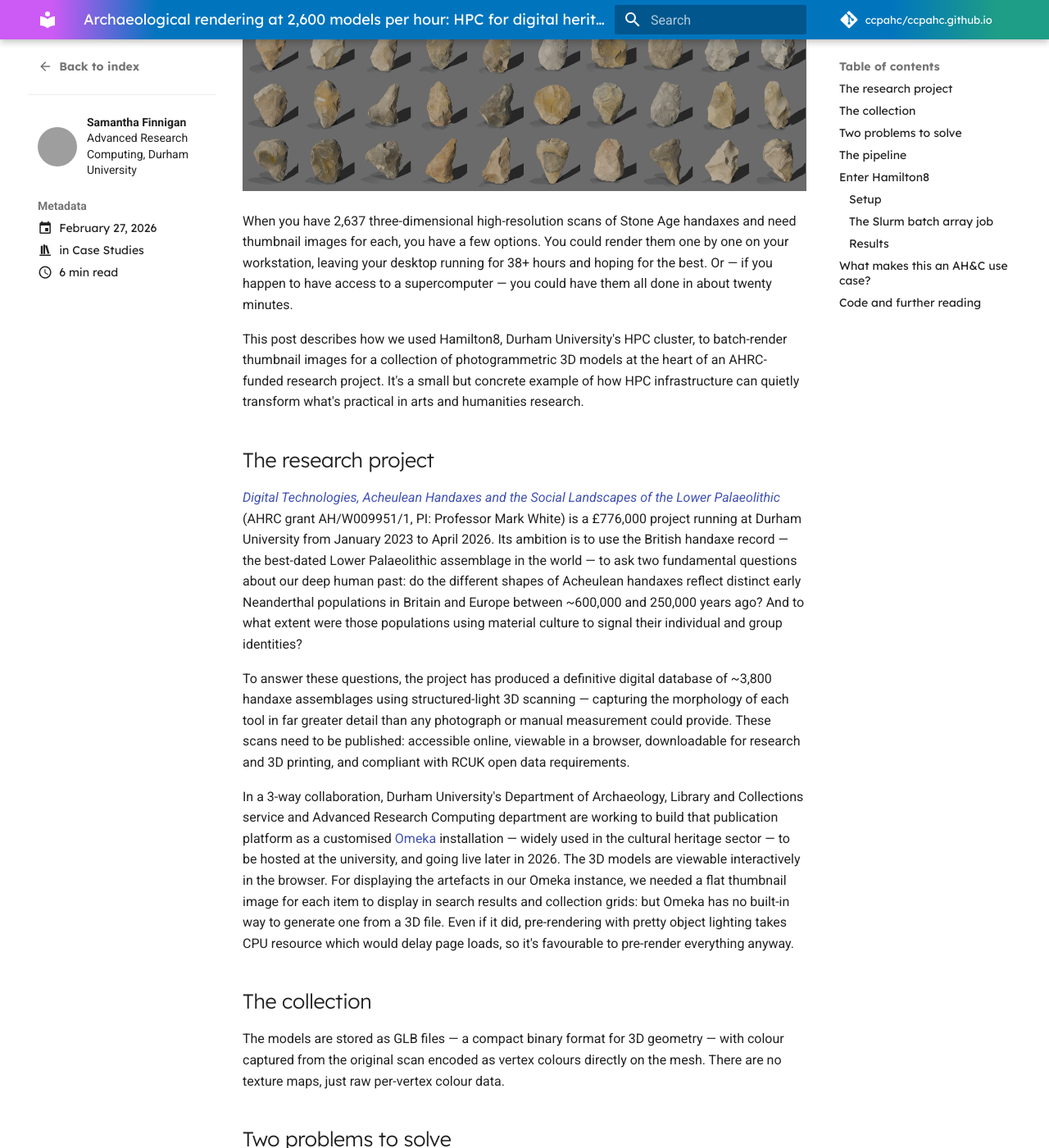
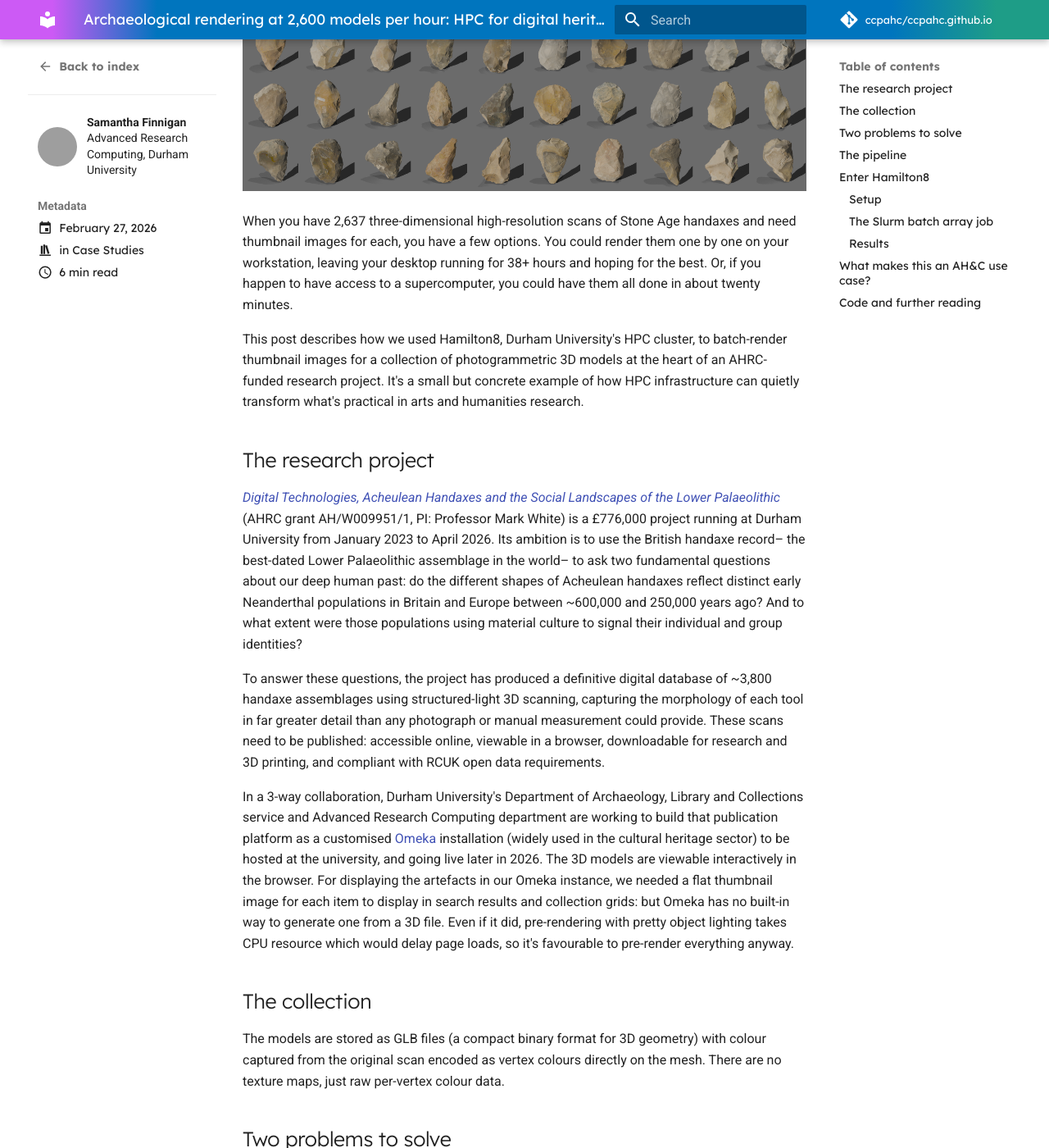
Before and after one commit to ccpahc/ccpahc.github.io, an MkDocs documentation site: the page built from docs/blog/posts/rendering-archaeological-models-hpc.md, in a window 1280 px wide and 1400 px high, scrolled down 289 px. Shown: the whole window at 82% size. Built offline with MkDocs 1.6.1 and Material for MkDocs 9.7.7, drawn with Linux system fonts in a browser that asks for light colours; comment, search, counter and statistics services are not loaded; some of the changed text lies outside the part shown; grey boxes are pictures that could not be loaded.

Commit message:
Clean up punctuation and formatting

```diff
--- a/docs/blog/posts/rendering-archaeological-models-hpc.md
+++ b/docs/blog/posts/rendering-archaeological-models-hpc.md
@@ -16,27 +16,27 @@ authors:
 
 ![Rendered 3D models of Stone Age handaxes](img/handaxe_header.png)
 
-When you have 2,637 three-dimensional high-resolution scans of Stone Age handaxes and need thumbnail images for each, you have a few options. You could render them one by one on your workstation, leaving your desktop running for 38+ hours and hoping for the best. Or — if you happen to have access to a supercomputer — you could have them all done in about twenty minutes.
+When you have 2,637 three-dimensional high-resolution scans of Stone Age handaxes and need thumbnail images for each, you have a few options. You could render them one by one on your workstation, leaving your desktop running for 38+ hours and hoping for the best. Or, if you happen to have access to a supercomputer, you could have them all done in about twenty minutes.
 
 This post describes how we used Hamilton8, Durham University's HPC cluster, to batch-render thumbnail images for a collection of photogrammetric 3D models at the heart of an AHRC-funded research project. It's a small but concrete example of how HPC infrastructure can quietly transform what's practical in arts and humanities research.
 
 ## The research project
 
-[*Digital Technologies, Acheulean Handaxes and the Social Landscapes of the Lower Palaeolithic*](https://gtr.ukri.org/projects?ref=AH%2FW009951%2F1) (AHRC grant AH/W009951/1, PI: Professor Mark White) is a £776,000 project running at Durham University from January 2023 to April 2026. Its ambition is to use the British handaxe record — the best-dated Lower Palaeolithic assemblage in the world — to ask two fundamental questions about our deep human past: do the different shapes of Acheulean handaxes reflect distinct early Neanderthal populations in Britain and Europe between ~600,000 and 250,000 years ago? And to what extent were those populations using material culture to signal their individual and group identities?
+[*Digital Technologies, Acheulean Handaxes and the Social Landscapes of the Lower Palaeolithic*](https://gtr.ukri.org/projects?ref=AH%2FW009951%2F1) (AHRC grant AH/W009951/1, PI: Professor Mark White) is a £776,000 project running at Durham University from January 2023 to April 2026. Its ambition is to use the British handaxe record– the best-dated Lower Palaeolithic assemblage in the world– to ask two fundamental questions about our deep human past: do the different shapes of Acheulean handaxes reflect distinct early Neanderthal populations in Britain and Europe between ~600,000 and 250,000 years ago? And to what extent were those populations using material culture to signal their individual and group identities?
 
-To answer these questions, the project has produced a definitive digital database of ~3,800 handaxe assemblages using structured-light 3D scanning — capturing the morphology of each tool in far greater detail than any photograph or manual measurement could provide. These scans need to be published: accessible online, viewable in a browser, downloadable for research and 3D printing, and compliant with RCUK open data requirements.
+To answer these questions, the project has produced a definitive digital database of ~3,800 handaxe assemblages using structured-light 3D scanning, capturing the morphology of each tool in far greater detail than any photograph or manual measurement could provide. These scans need to be published: accessible online, viewable in a browser, downloadable for research and 3D printing, and compliant with RCUK open data requirements.
 
-In a 3-way collaboration, Durham University's Department of Archaeology, Library and Collections service and Advanced Research Computing department are working to build that publication platform as a customised [Omeka](https://omeka.org/) installation — widely used in the cultural heritage sector — to be hosted at the university, and going live later in 2026. The 3D models are viewable interactively in the browser. For displaying the artefacts in our Omeka instance, we needed a flat thumbnail image for each item to display in search results and collection grids: but Omeka has no built-in way to generate one from a 3D file. Even if it did, pre-rendering with pretty object lighting takes CPU resource which would delay page loads, so it's favourable to pre-render everything anyway.
+In a 3-way collaboration, Durham University's Department of Archaeology, Library and Collections service and Advanced Research Computing department are working to build that publication platform as a customised [Omeka](https://omeka.org/) installation (widely used in the cultural heritage sector) to be hosted at the university, and going live later in 2026. The 3D models are viewable interactively in the browser. For displaying the artefacts in our Omeka instance, we needed a flat thumbnail image for each item to display in search results and collection grids: but Omeka has no built-in way to generate one from a 3D file. Even if it did, pre-rendering with pretty object lighting takes CPU resource which would delay page loads, so it's favourable to pre-render everything anyway.
 
 ## The collection
 
-The models are stored as GLB files — a compact binary format for 3D geometry — with colour captured from the original scan encoded as vertex colours directly on the mesh. There are no texture maps, just raw per-vertex colour data.
+The models are stored as GLB files (a compact binary format for 3D geometry) with colour captured from the original scan encoded as vertex colours directly on the mesh. There are no texture maps, just raw per-vertex colour data.
 
 ## Two problems to solve
 
 Generating a good thumbnail from a 3D scan isn't just a matter of pointing a virtual camera at a mesh and pressing render. We had two things to get right:
 
-**1. Consistent orientation.** A photogrammetric scan captures an object however it happened to be positioned on the scanning turntable. To make the thumbnails comparable across thousands of artefacts, we first apply the *UZY positioning algorithm* (Grosman et al., 2008), which uses the inertia tensor of the mesh surface to orient each artefact objectively — longest axis vertical, primary face forward. We've provided a Python implementation in our open-source [`MeshModelRotate`](https://github.com/DurhamARC/MeshModelRotate) tool, based on a set of translated Matlab scripts originally authored by Dr Gadi Herzlinger at the University of Haifa.
+**1. Consistent orientation.** A photogrammetric scan captures an object however it happened to be positioned on the scanning turntable. To make the thumbnails comparable across thousands of artefacts, we first apply the *UZY positioning algorithm* (Grosman et al., 2008), which uses the inertia tensor of the mesh surface to orient each artefact objectively: longest axis vertical, primary face forward. We've provided a Python implementation in our open-source [`MeshModelRotate`](https://github.com/DurhamARC/MeshModelRotate) tool, based on a set of translated Matlab scripts originally authored by Dr Gadi Herzlinger at the University of Haifa.
 
 **2. Photorealistic lighting.** We use [Blender](https://www.blender.org/)'s Cycles path-tracing renderer, run entirely headlessly (no display required), to produce 512×512 PNG images with a transparent background and a soft drop shadow. Lighting is tuned to match the interactive 3D viewer used on the Omeka site: a warm amber key light from the upper left, a dim cool fill, and a faint rim light to separate the model from the background. Colour management uses Blender's AgX transform for natural vertex colour reproduction.
 
@@ -51,13 +51,13 @@ render_thumbs.py  →  <model>_positioned_thumb.png
 
 On a quad-core desktop, each model takes around 52 seconds end-to-end. This includes positioning (eigendecomposition of the mesh inertia tensor) and rendering of each model. At that rate, 2,637 models would take approximately **38 hours** of wall time, even running all cores in parallel.
 
-To position each model, we treat the 3D shape like a physical object and ask "_if this were spinning freely in space, what are its natural rotation axes?_" Every 3D shape has three perpendicular axes around which it would spin most stably — like how a rugby ball naturally spins end-over-end rather than tumbling sideways. These axes are called eigenvectors, and finding them is called eigendecomposition. For a handaxe: the longest axis (tip to base) becomes vertical, the flattest axis (the thin dimension) points front-to-back, and the width axis goes left-to-right. Every handaxe ends up oriented the same way regardless of how it was scanned.
+To position each model, we treat the 3D shape like a physical object and ask "_if this were spinning freely in space, what are its natural rotation axes?_" Every 3D shape has three perpendicular axes around which it would spin most stably: like how a rugby ball naturally spins end-over-end rather than tumbling sideways. These axes are called eigenvectors, and finding them is called eigendecomposition. For a handaxe: the longest axis (tip to base) becomes vertical, the flattest axis (the thin dimension) points front-to-back, and the width axis goes left-to-right. Every handaxe ends up oriented the same way regardless of how it was scanned.
 
 ## Enter Hamilton8
 
 Hamilton8 is Durham's Tier-3 HPC cluster, available to researchers across the university. It runs [Slurm](https://slurm.schedmd.com/) for job scheduling and has over 15,000 CPU cores across its shared partition.
 
-Because each GLB is completely independent of all others, this is a textbook *embarrassingly parallel* workload — the kind of task that HPC infrastructure can speed up very, very easily.
+Because each GLB is completely independent of all others, this is a textbook *embarrassingly parallel* workload: the kind of task that HPC infrastructure can speed up very, very easily.
 
 ### Setup
 
@@ -92,14 +92,14 @@ The pipeline described here sits squarely at the intersection of several themes
 - **Research software for cultural heritage**: the positioning algorithm and renderer are purpose-built research tools, developed by ARC specifically for this project.
 - **HPC for non-traditional workloads**: Blender rendering is not a typical HPC job, but it maps cleanly onto the embarrassingly parallel model that HPC infrastructure is built to accelerate.
 - **Open infrastructure**: Blender is open source; the pipeline scripts are MIT-licensed on GitHub; the resulting thumbnails feed into an open Omeka installation.
-- **Accessibility**: the setup requires no sudo access, no specialist HPC expertise beyond basic Slurm, and no bespoke software environment — just wget, a venv, and a job script.
+- **Accessibility**: the setup requires no sudo access, no specialist HPC expertise beyond basic Slurm, and no bespoke software environment: just wget, a python `venv`, and a job script.
 - **FAIR and open data**: the pipeline is a practical step toward fulfilling the project's RCUK open data obligations, making 3,800 high-resolution handaxe scans accessible and discoverable online.
 
 ## Code and further reading
 
 The full pipeline is available at [github.com/DurhamARC/MeshModelRotate](https://github.com/DurhamARC/MeshModelRotate), including setup instructions for Hamilton8 in the `render/README.md`.
 
-If you have a similar batch processing challenge in your arts or humanities project — image analysis, audio transcription, corpus processing, 3D geometry — it's worth considering whether HPC could help. The barrier to entry is lower than it might appear.
+If you have a similar batch processing challenge in your arts or humanities project– image analysis, audio transcription, corpus processing, or 3D geometry– it's worth considering whether HPC could help. The barrier to entry is lower than it might appear.
 
 ---
 
```
Also changed, not shown: other parts of docs/blog/posts/rendering-archaeological-models-hpc.md (+1 -1 lines).
